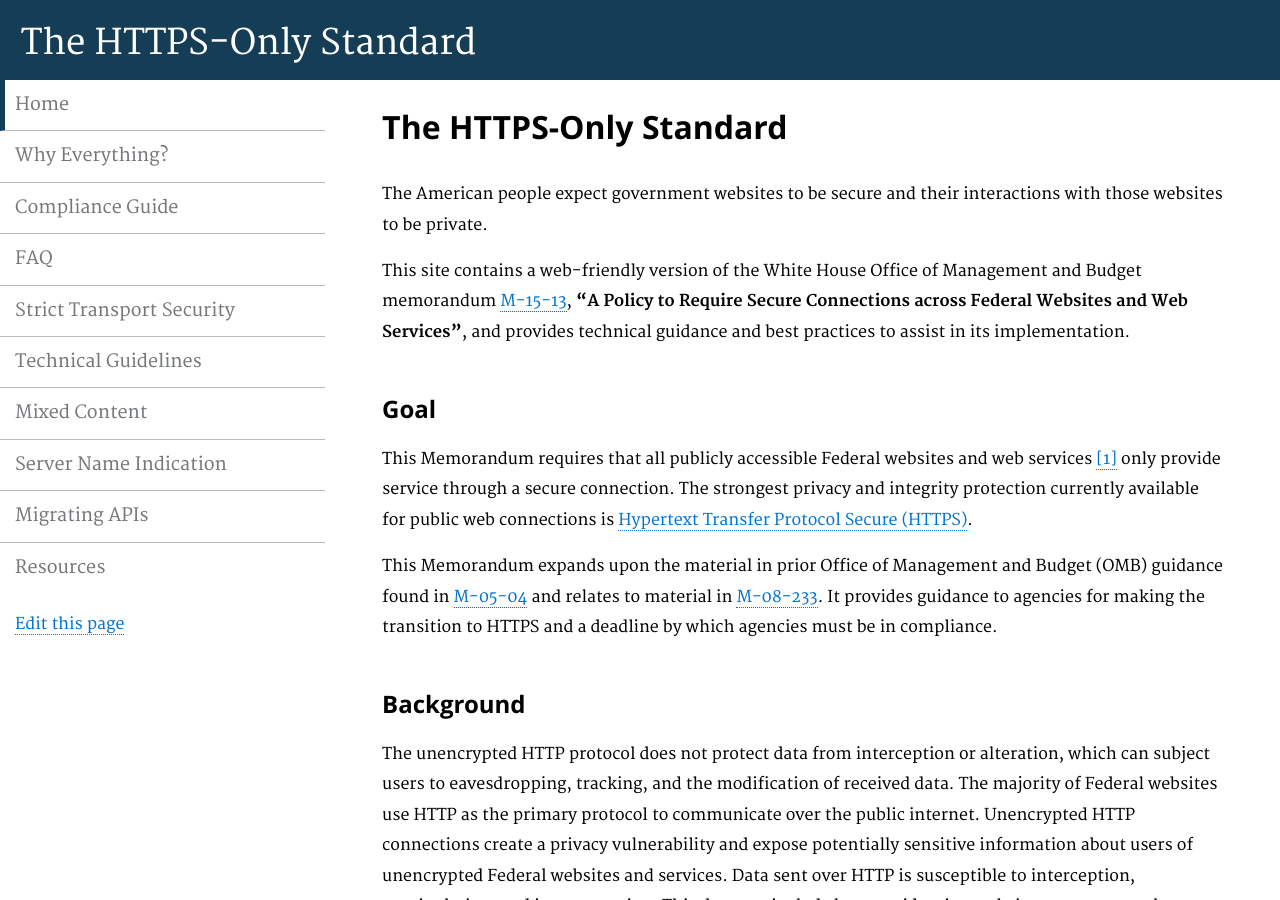
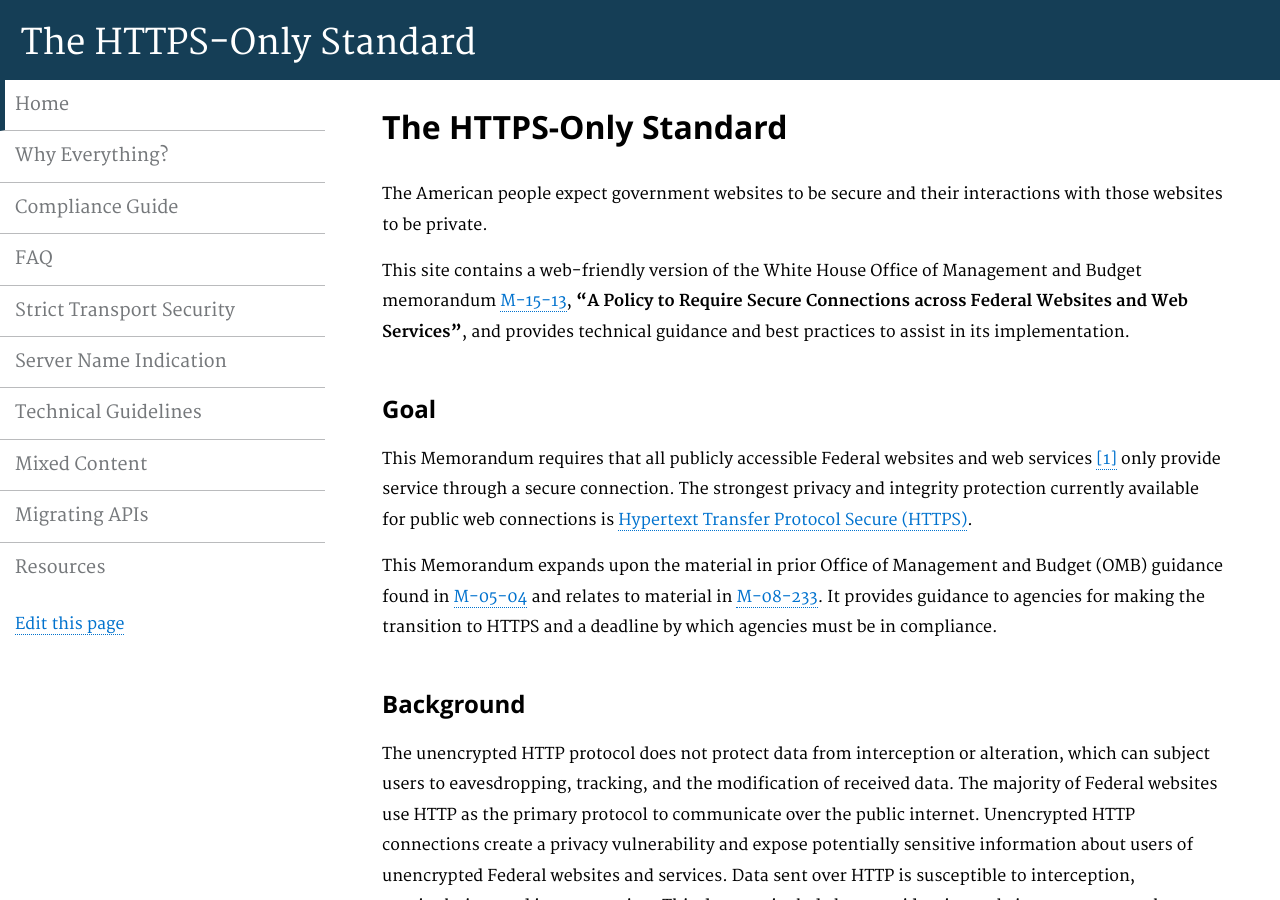
Before and after one commit to GSA/https, a Jekyll site: the page built from pages/index.md, in a window 1280 px wide and 900 px high. Built offline with Jekyll 4.4.1, drawn with Linux system fonts in a browser that asks for light colours; Markdown is read by kramdown in place of the engine named in the settings; some of the changed lines change nothing that is shown.

Commit message:
move SNI up the sidebar

```diff
--- a/_config.yml
+++ b/_config.yml
@@ -44,12 +44,12 @@ navigation:
   url: /faq/
 - text: Strict Transport Security
   url: /hsts/
+- text: Server Name Indication
+  url: /sni/
 - text: Technical Guidelines
   url: /technical-guidelines/
 - text: Mixed Content
   url: /mixed-content/
-- text: Server Name Indication
-  url: /sni/
 - text: Migrating APIs
   url: /apis/
 - text: Resources
```
